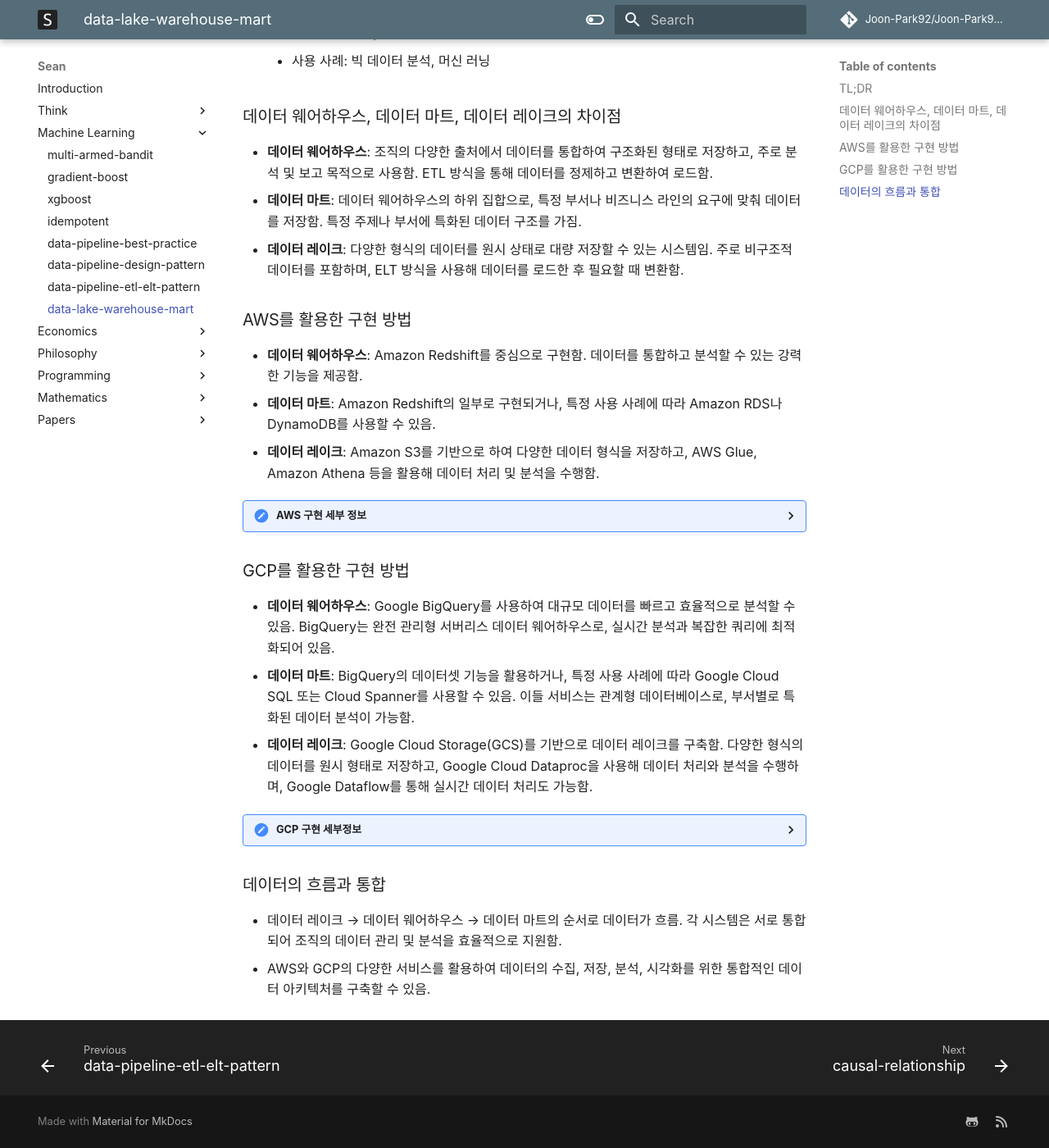
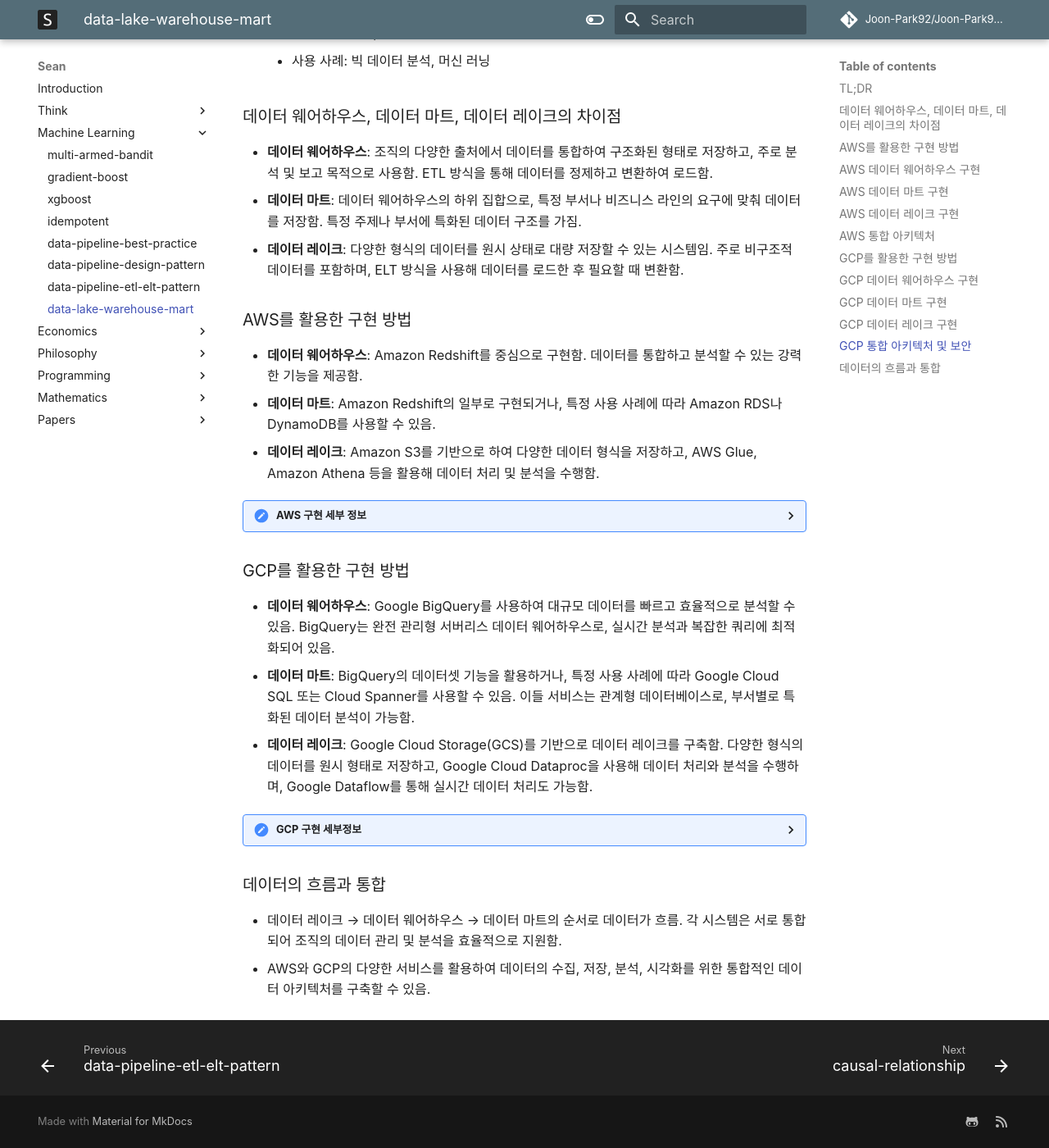
Before and after one commit to Joon-Park92/Joon-Park92.github.io, an MkDocs documentation site: the page built from docs/1e3e96b7-2d44-44c5-8987-b1f731d2322a.md, in a window 1280 px wide and 1400 px high, scrolled down 543 px. Shown: the whole window at 82% size. Built offline with MkDocs 1.6.1 and Material for MkDocs 9.7.7, drawn with Linux system fonts in a browser that asks for light colours; comment, search, counter and statistics services are not loaded.

Commit message:
Automatically sync files from knowledge #107 (#71)
Co-authored-by: GitHub Actions <noreply@github.com>

```diff
--- a/docs/1e3e96b7-2d44-44c5-8987-b1f731d2322a.md
+++ b/docs/1e3e96b7-2d44-44c5-8987-b1f731d2322a.md
@@ -25,7 +25,7 @@
 - **데이터 마트**: Amazon Redshift의 일부로 구현되거나, 특정 사용 사례에 따라 Amazon RDS나 DynamoDB를 사용할 수 있음.
 - **데이터 레이크**: Amazon S3를 기반으로 하여 다양한 데이터 형식을 저장하고, AWS Glue, Amazon Athena 등을 활용해 데이터 처리 및 분석을 수행함.
 
-<details>
+<details markdown="1">
 <summary>AWS 구현 세부 정보</summary>
 
 ## AWS 데이터 웨어하우스 구현
@@ -68,7 +68,7 @@
 - **데이터 마트**: BigQuery의 데이터셋 기능을 활용하거나, 특정 사용 사례에 따라 Google Cloud SQL 또는 Cloud Spanner를 사용할 수 있음. 이들 서비스는 관계형 데이터베이스로, 부서별로 특화된 데이터 분석이 가능함.
 - **데이터 레이크**: Google Cloud Storage(GCS)를 기반으로 데이터 레이크를 구축함. 다양한 형식의 데이터를 원시 형태로 저장하고, Google Cloud Dataproc을 사용해 데이터 처리와 분석을 수행하며, Google Dataflow를 통해 실시간 데이터 처리도 가능함.
 
-<details>
+<details markdown="1">
 <summary>GCP 구현 세부정보</summary>
 
 ## GCP 데이터 웨어하우스 구현
```
